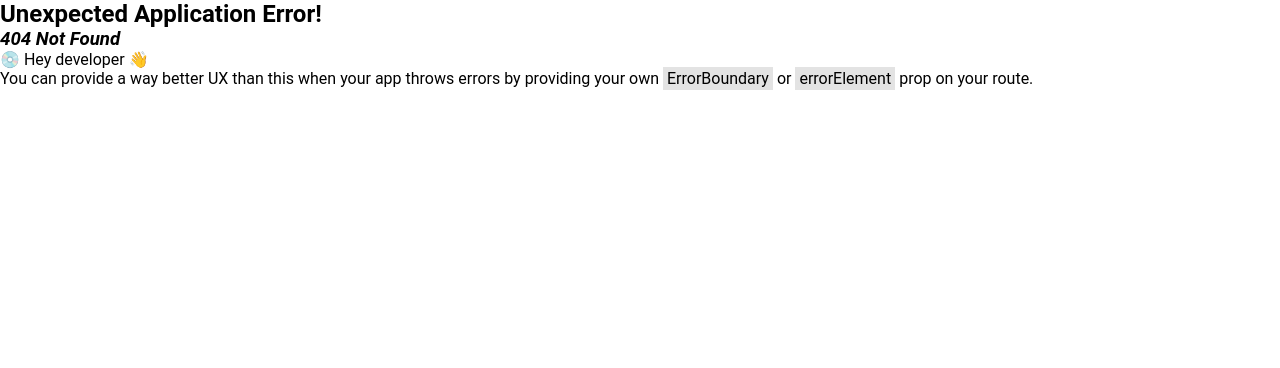
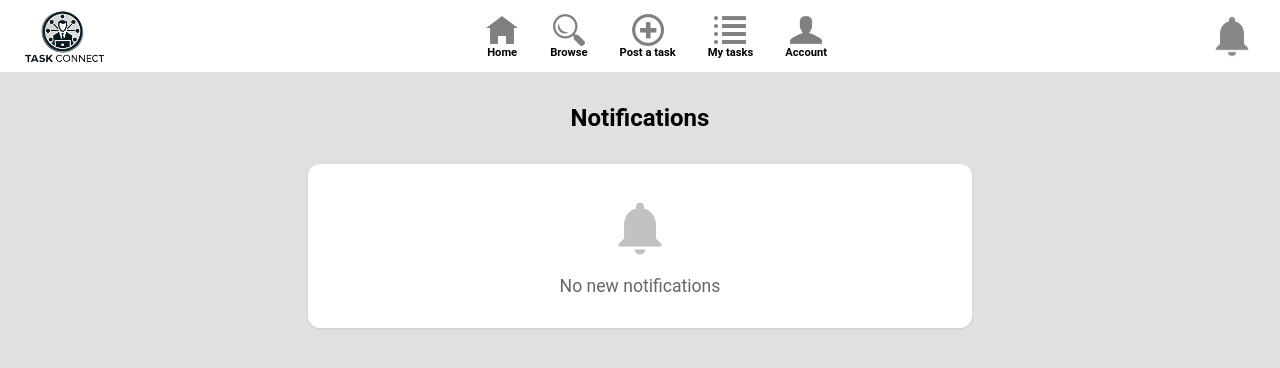
Before and after one commit to nadir-ammisaid/Task-Connect, a React (Vite) app in the folder client/: page /notifications in a window 1280 px wide. Before the commit this address had no page. Shown: the top 368 px of the page. Built offline with nearby package versions, Linux system fonts and the light colour scheme.

Commit message:
bugs fixed and notification page added

```diff
--- a/client/src/components/Footer.tsx
+++ b/client/src/components/Footer.tsx
@@ -1,6 +1,6 @@
 import "./Footer.css";
 import { NavLink } from "react-router-dom";
-import homeIcon from "../../src/assets/images/home-icon.png";
+import homeIcon from "../../src/assets/images/home-7-128.png";
 import myTasksIcon from "../../src/assets/images/list-2-128.png";
 import postATaskIcon from "../../src/assets/images/plus-5-128.png";
 import browseIcon from "../../src/assets/images/search-9-128.png";
--- a/client/src/components/Header.css
+++ b/client/src/components/Header.css
@@ -77,19 +77,19 @@
     gap: 2rem;
   }
 
-  .navbarLinks {
+  /* .navbarLinks {
     display: flex;
     flex-direction: column;
     align-items: center;
     text-decoration: none;
     color: black;
     transition: all 0.3s ease;
-  }
+  } */
 
-  .navbarLinks:hover {
+  /* .navbarLinks:hover {
     transform: scale(1.1);
     filter: drop-shadow(0 4px 3px rgb(0 0 0 / 0.2));
-  }
+  } */
 
   .navbarIcons {
     width: 2rem;
--- a/client/src/components/Header.tsx
+++ b/client/src/components/Header.tsx
@@ -3,7 +3,7 @@ import { NavLink } from "react-router-dom";
 import logoDesktop from "../../public/logoDesktop.png";
 import logoMobile from "../../public/logoMobile.png";
 import bell_icon from "../../src/assets/images/bell_icon.png";
-import homeIcon from "../../src/assets/images/home-icon.png";
+import homeIcon from "../../src/assets/images/home-7-128.png";
 import myTasksIcon from "../../src/assets/images/list-2-128.png";
 import postATaskIcon from "../../src/assets/images/plus-5-128.png";
 import browseIcon from "../../src/assets/images/search-9-128.png";
@@ -25,7 +25,7 @@ function Header() {
           Home
         </NavLink>
 
-        <NavLink to="/browse" className="navbarLinks">
+        <NavLink to="/browse" className="footerLinks">
           <img src={browseIcon} alt="browse-icon" className="navbarIcons" />
           Browse
         </NavLink>
--- a/client/src/components/TaskForm.css
+++ b/client/src/components/TaskForm.css
@@ -2,7 +2,7 @@
   display: flex;
   flex-direction: column;
   gap: 0.5rem;
-  padding: 1rem;
+  padding: 1rem 1rem 3rem 1rem;
   max-width: 600px;
   margin: 0 auto;
   flex: 1;
--- a/client/src/main.tsx
+++ b/client/src/main.tsx
@@ -9,6 +9,7 @@ import { RouterProvider, createBrowserRouter } from "react-router-dom";
 import App from "./App";
 import BrowsePage from "./pages/BrowsePage";
 import HomePage from "./pages/HomePage";
+import NotificationPage from "./pages/NotificationPage";
 import TaskDetailPage from "./pages/TaskDetailPage";
 import TaskNew from "./pages/TaskNewPage";
 
@@ -42,6 +43,10 @@ const router = createBrowserRouter([
       {
         path: "post-a-new-task",
         element: <TaskNew />,
+      },
+      {
+        path: "notifications",
+        element: <NotificationPage />,
       },
     ],
   },
--- a/client/src/pages/HomePage.css
+++ b/client/src/pages/HomePage.css
@@ -3,26 +3,6 @@
 * {
   font-family: "Roboto", sans-serif;
 }
-
-#header-landing {
-  margin: 0.5rem 0.6rem 0.5rem 0.6rem;
-  display: flex;
-  justify-content: space-between;
-  align-items: center;
-}
-
-/* #logoImageMobileLanding {
-  height: 3.5rem;
-  display: block;
-} */
-
-/* #logoImageDesktop {
-  display: none;
-} */
-
-/* #bell-icon {
-  height: 3.7rem;
-} */
 
 #carousel {
   margin: 1rem 0 1rem 0;
@@ -30,8 +10,8 @@
 
 #carousel-heading-text {
   text-align: center;
-  font-size: 5vw;
-  margin: 3vw;
+  font-size: 4vw;
+  margin: 2vh 23vw 5vh 23vw;
 }
 
 #mainsectionpage {
@@ -64,6 +44,12 @@
 
 #plusButton {
   width: clamp(5rem, 12vw, 12rem);
+  transition: all 0.3s ease;
+}
+
+#plusButton:hover {
+  transform: scale(1.1);
+  filter: drop-shadow(0 4px 3px rgb(0 0 0 / 0.2));
 }
 
 /* version tablet/desktop */
@@ -73,16 +59,7 @@
     display: none;
   }
 
-  /* #logoImageDesktop {
-    height: 5.0rem;
-    display: block;
-  } */
-
   #carousel {
     margin: 1rem 0 1rem 0;
   }
-
-  /* #bell-icon {
-    height: 5rem;
-  } */
 }
--- a/client/src/pages/HomePage.tsx
+++ b/client/src/pages/HomePage.tsx
@@ -1,7 +1,4 @@
 import { Link } from "react-router-dom";
-// import logoDesktop from "../../public/logoDesktop.png";
-// import logoMobile from "../../public/logoMobile.png";
-// import bell_icon from "../../src/assets/images/bell_icon.png";
 import mainImage from "../../public/mainImage.jpg";
 import plusButton from "../../src/assets/images/Plus_square_button.png";
 import "./HomePage.css";
@@ -10,20 +7,13 @@ function HomePage() {
   return (
     <>
       <section id="mainPageContainer">
-        {/* <header id="header-landing">
-          <div id="logos">
-            <img src={logoMobile} alt="logo" id="logoImageMobileLanding" />
-            <img src={logoDesktop} alt="logo" id="logoImageDesktop" />
-          </div>
-          <img src={bell_icon} alt="bell-icon" id="bell-icon" />
-        </header> */}
         <section id="mainsectionpage">
           <div id="carousel">
             <img src={mainImage} alt="workers-illustration" id="mainImage" />
           </div>
           <div id="textSection">
             <h1 id="carousel-heading-text">
-              Post a new tasks and find the best tasker in your area
+              Post a new task and find the best tasker in your area
             </h1>
           </div>
           <Link to="/post-a-new-task">
--- /dev/null
+++ b/client/src/pages/NotificationPage.css
@@ -0,0 +1,44 @@
+#notificationPageContainer {
+  padding: 1rem;
+  min-height: 100vh;
+  background-color: #e0e0e0;
+  padding-bottom: 4rem; /* Pour le footer */
+}
+
+#notificationPageContainer h1 {
+  font-size: 1.5rem;
+  text-align: center;
+  margin-bottom: 2rem;
+}
+
+.notification-content {
+  display: flex;
+  flex-direction: column;
+  align-items: center;
+  justify-content: center;
+  background-color: white;
+  border-radius: 0.75rem;
+  padding: 2rem;
+  margin: 0 auto;
+  max-width: 600px;
+  box-shadow: 0 1px 3px rgba(0, 0, 0, 0.1);
+}
+
+.notification-icon {
+  width: 4rem;
+  height: 4rem;
+  margin-bottom: 1rem;
+  opacity: 0.5;
+}
+
+.no-notification-text {
+  color: #666;
+  font-size: 1.1rem;
+}
+
+/* Version desktop */
+@media (min-width: 450px) {
+  #notificationPageContainer {
+    padding: 2rem;
+  }
+}
--- /dev/null
+++ b/client/src/pages/NotificationPage.tsx
@@ -0,0 +1,20 @@
+import "./NotificationPage.css";
+import notificationIcon from "../../src/assets/images/bell_icon.png";
+
+function NotificationPage() {
+  return (
+    <main id="notificationPageContainer">
+      <h1>Notifications</h1>
+      <section className="notification-content">
+        <img
+          src={notificationIcon}
+          alt="notification-icon"
+          className="notification-icon"
+        />
+        <p className="no-notification-text">No new notifications</p>
+      </section>
+    </main>
+  );
+}
+
+export default NotificationPage;
--- /dev/null
+++ b/client/src/pages/TaskNewPage.css
@@ -0,0 +1,4 @@
+#newTaskTitle {
+  text-align: center;
+  padding: 1rem;
+}
--- a/client/src/pages/TaskNewPage.tsx
+++ b/client/src/pages/TaskNewPage.tsx
@@ -1,6 +1,6 @@
 import { useNavigate } from "react-router-dom";
-
 import TaskForm from "../components/TaskForm";
+import "./TaskNewPage.css";
 
 function TaskNew() {
   const navigate = useNavigate();
@@ -14,6 +14,8 @@ function TaskNew() {
   };
 
   return (
+    <section>
+      <h1 id="newTaskTitle">Post a new task</h1>
       <TaskForm
         defaultValue={newTask}
         onSubmit={(taskData) => {
@@ -32,6 +34,7 @@ function TaskNew() {
       >
         Submit
       </TaskForm>
+    </section>
   );
 }
 
```
Also changed, not shown: client/src/assets/images/home-icon.png (deleted). Lines whose indentation alone changed are shown as unchanged.
